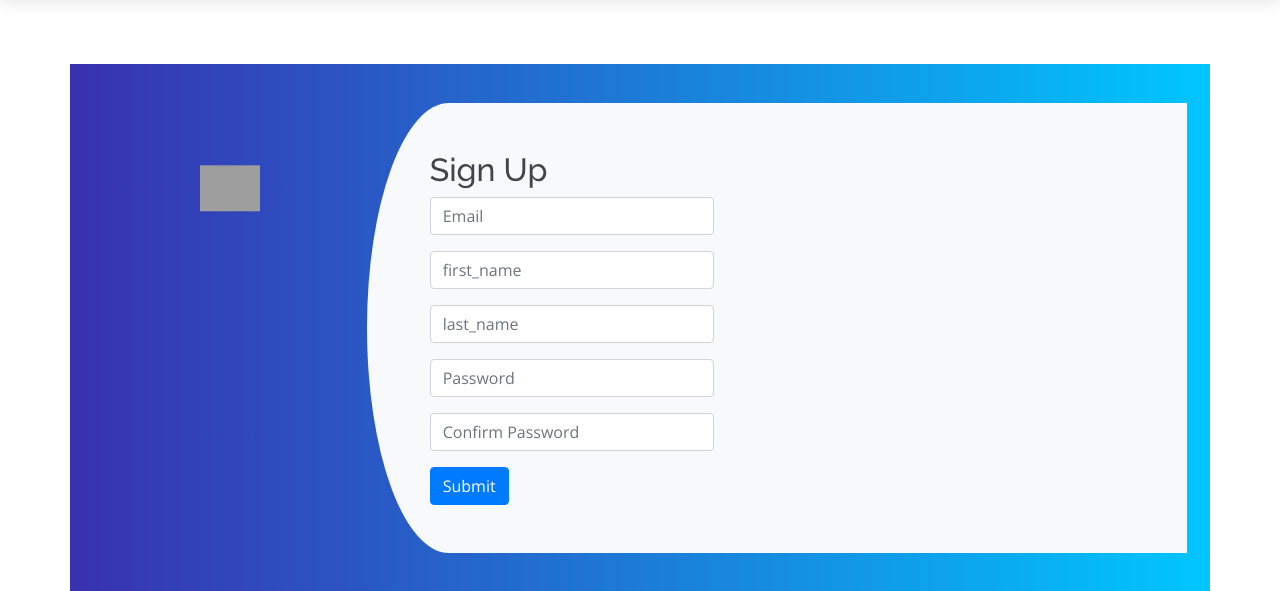
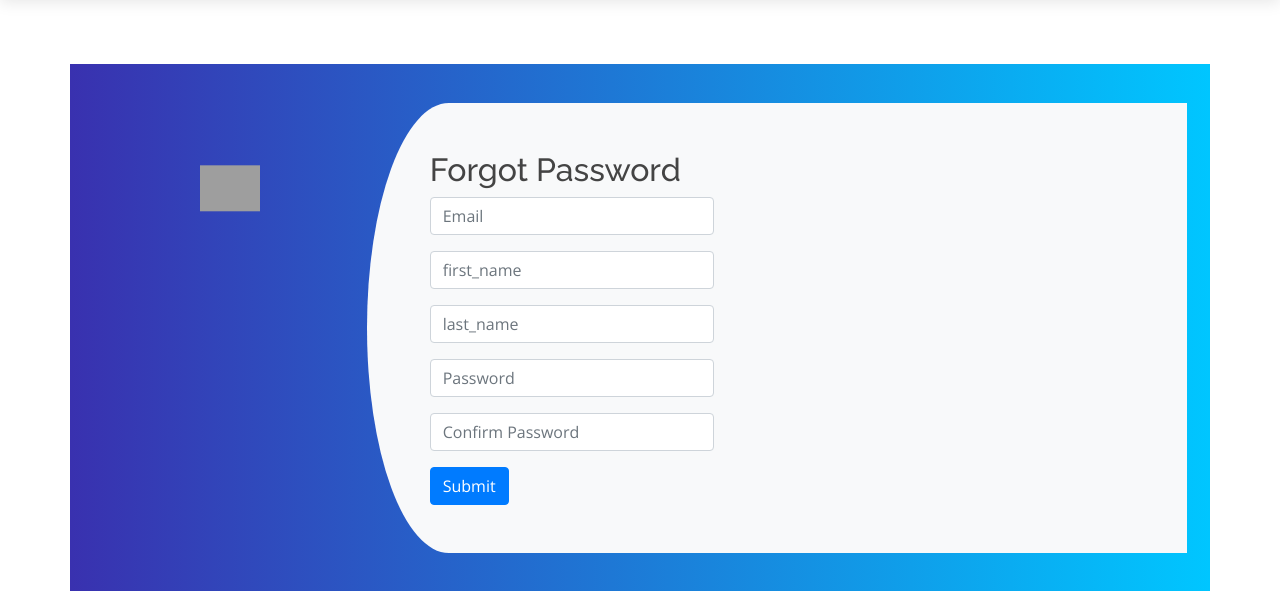
Before and after one commit to khannakshat7/Elektra, a Django app: page /Forgot_Password/ in a window 1280 px wide. Shown: the part 70-661 px from the top of the page. Run offline with Django 3.2, Linux system fonts and the light colour scheme; some libraries are stand-ins or nearby versions; grey boxes are pictures that could not be loaded.

Commit message:
Forgot Password

```diff
--- a/templates/forgotpassword.html
+++ b/templates/forgotpassword.html
@@ -14,7 +14,7 @@
                         <div class="col-md-6">
                             <form class="m-5" name="form_one" method="POST">
                                 {% csrf_token %}
-                                <h2>Sign Up</h2>
+                                <h2>Forgot Password</h2>
                                 <div class="form-group">
                                   <input type="text" class="form-control" name="username" placeholder="Email" id="exampleInputEmail1" aria-describedby="emailHelp" required>
                                   {{ErrorEmail}}
```
